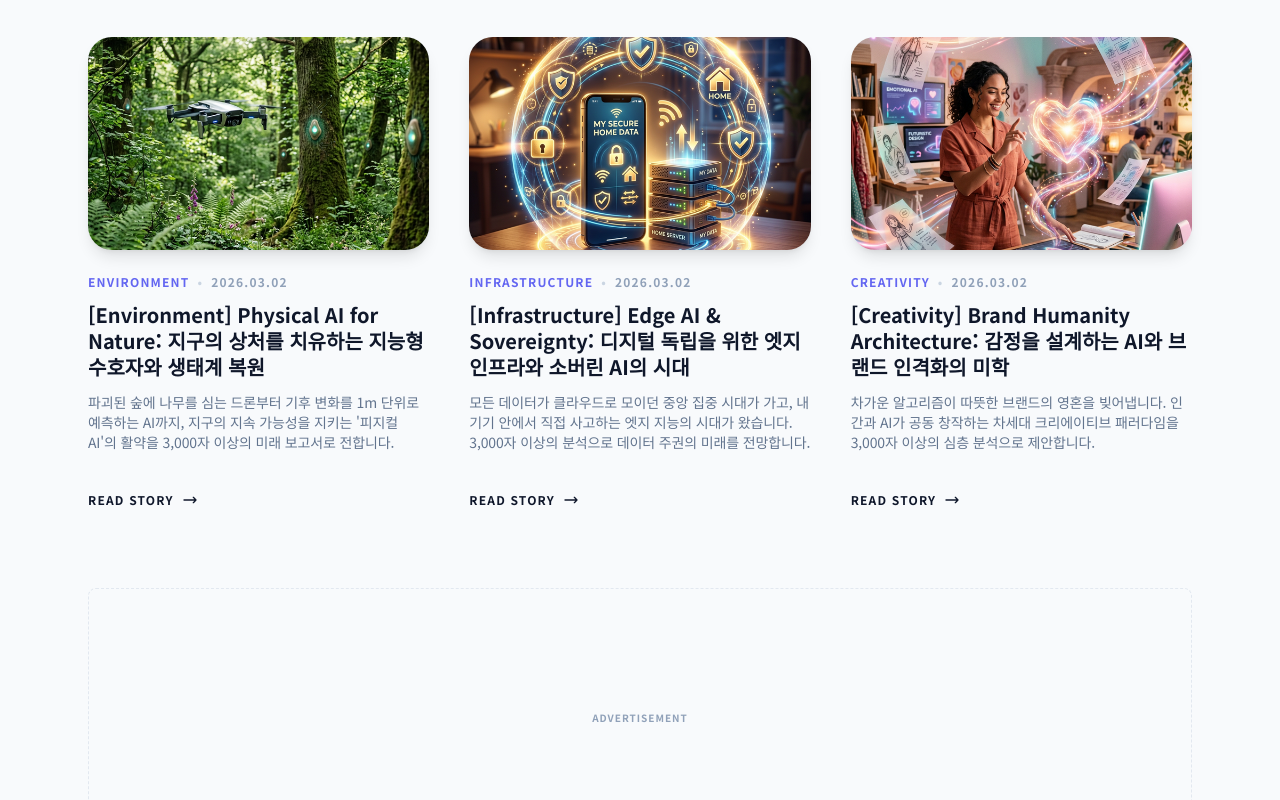
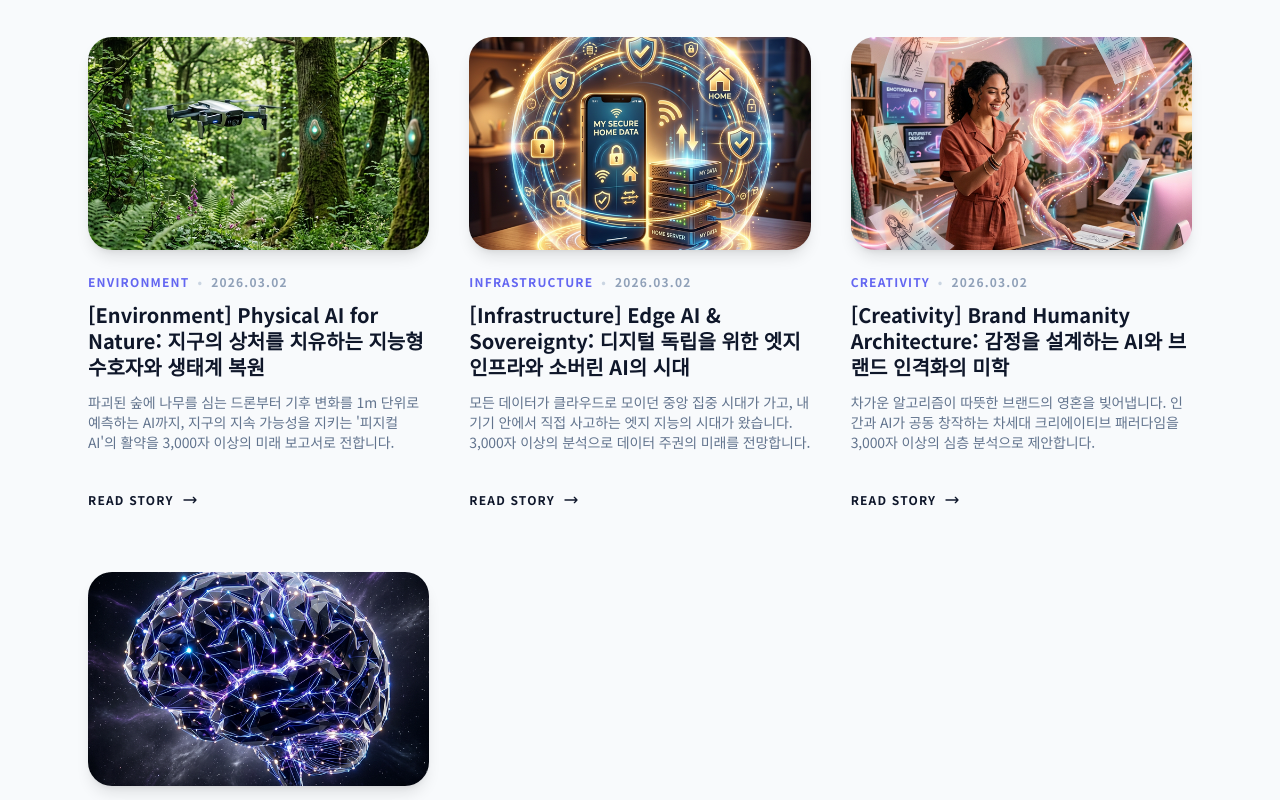
Before and after one commit to m2cosmos/blog, a Next.js app: page / in a window 1280 px wide. Shown: the part 2000-2800 px from the top of the page. Built offline with nearby package versions, Linux system fonts and the light colour scheme.

Commit message:
feat: add Obsidian Second Brain guide article

```diff
--- a/src/data/articles.ts
+++ b/src/data/articles.ts
@@ -441,5 +441,59 @@ export const articles: Article[] = [
                 }
             ]
         }
+    },
+    {
+        slug: "obsidian-second-brain-guide",
+        title: "[KM] 지식 관리의 혁명: 옵시디언(Obsidian)으로 구축하는 나만의 세컨 브레인(Second Brain) 완벽 가이드",
+        category: "Knowledge Management",
+        date: "2026.03.02",
+        author: "M2COSMOS Nova",
+        readTime: "15 min read",
+        excerpt: "정보의 홍수 속에서 내 지식의 주인이 되는 방법. 세컨 브레인의 핵심 철학과 이를 구현하는 최강의 도구 옵시디언의 모든 것을 3,000자 이상의 가이드로 전해드립니다.",
+        image: "/images/obsidian_second_brain_km_v1_1772406948050.png",
+        content: {
+            intro: "우리는 정보가 넘쳐나는 '초연결 시대'에 살고 있습니다. 매일같이 쏟아지는 뉴스, 아티클, 유튜브 영상, 그리고 업무 관련 문서들 사이에서 정작 우리에게 필요한 지식을 체계적으로 정리하고 내 것으로 만드는 일은 점점 더 어려워지고 있습니다. 기억력의 한계로 인해 소중한 아이디어를 놓치거나, 과거에 읽었던 유익한 정보를 찾지 못해 헤맨 경험이 누구에게나 있을 것입니다. 이러한 문제를 해결하기 위해 등장한 개념이 바로 '세컨 브레인(Second Brain)'입니다. 그리고 이 개념을 가장 완벽하게 구현할 수 있는 도구로 각광받는 것이 바로 '옵시디언(Obsidian)'입니다. 본 포스팅에서는 세컨 브레인의 핵심 개념부터 옵시디언의 특징, 그리고 많은 분이 궁금해하시는 노션(Notion)과의 차이점까지 심층적으로 다루어 보겠습니다.",
+            sections: [
+                {
+                    title: "1. 세컨 브레인(Second Brain)이란 무엇인가?",
+                    body: "세컨 브레인의 창시자로 불리는 티아고 포르테(Tiago Forte)는 그의 저서 《세컨 브레인: 나만의 지식 저장소 구축하기》에서 다음과 같이 강조합니다. \"우리의 뇌는 아이디어를 보관하기 위한 장소가 아니라, 아이디어를 만들어내기 위한 장소다.\" 인간의 생물학적 뇌는 정보를 장기간 정확하게 저장하는 데 한계가 있습니다. 세컨 브레인은 이러한 뇌의 부담을 덜어주기 위해 외부 시스템(디지털 도구)에 지식을 체계적으로 저장하고, 필요할 때 언제든 꺼내 쓸 수 있도록 구축한 '제2의 지능 시스템'을 의미합니다.\n\n과거의 지식 관리가 단순히 정보를 '수집(Collect)'하고 '분류(Archive)'하는 데 그쳤다면, 세컨 브레인은 정보를 '연결(Connect)'하고 '활용(Express)'하는 데 초점을 맞춥니다. 파편화된 메모들이 서로 연결되어 새로운 통찰을 만들어내는 과정, 이것이 바로 세컨 브레인이 지향하는 궁극적인 목표입니다."
+                },
+                {
+                    title: "2. 티아고 포르테의 CODE 방법론",
+                    body: "세컨 브레인을 효과적으로 구축하기 위해 티아고 포르테는 CODE라는 네 단계 프로세스를 제안합니다. 옵시디언을 사용하기 전, 이 철학을 이해하는 것이 매우 중요합니다.\n\n1. Capture (수집): 나에게 공감이 가거나 유용하다고 느껴지는 정보를 선별하여 기록합니다.\n2. Organize (정리): 정보를 주제별이 아닌 '실행 가능성'을 기준으로 정리합니다. (PARA 시스템: Project, Area, Resource, Archive)\n3. Distill (추출): 메모의 핵심 내용을 요약하고 강조하여, 나중에 다시 보았을 때 30초 내로 내용을 파악할 수 있게 만듭니다.\n4. Express (표현): 축적된 지식을 바탕으로 실제 결과물(글쓰기, 프로젝트, 업무 성과 등)을 만들어냅니다."
+                },
+                {
+                    title: "3. 옵시디언(Obsidian) 소개: 왜 옵시디언인가?",
+                    body: "옵시디언은 '로컬 기반의 마크다운(Markdown) 지식 관리 앱'입니다. 단순히 메모를 작성하는 도구를 넘어, 복잡하게 얽힌 지식의 네트워크를 시각화하고 관리하는 데 최적화되어 있습니다. 옵시디언의 슬로건인 \"A second brain, for you, forever.\"는 이 도구의 정체성을 명확히 보여줍니다. 클라우드 서비스에 종속되지 않고 사용자의 로컬 컴퓨터에 텍스트 파일 형태로 데이터를 저장함으로써, 데이터의 소유권을 온전히 사용자에게 돌려줍니다. 또한 마크다운이라는 표준 형식을 사용하기 때문에 10년, 20년 후에도 데이터가 사라지거나 읽지 못하게 될 걱정이 없습니다."
+                },
+                {
+                    title: "4. 옵시디언의 핵심 특징과 강력한 기능",
+                    body: "옵시디언의 가장 강력한 기능은 '연결'입니다. 양방향 링크([[문서 제목]])를 통해 문서 사이를 자유롭게 연결할 수 있으며, '그래프 뷰'는 내 지식 창고에 있는 수많은 메모가 어떻게 연결되어 있는지 시각적인 네트워크 지도로 보여줍니다.\n\n또한 로컬 우선(Local-first) 방식을 채택하여 속도가 압도적으로 빠르며, 인터넷 연결이 없는 환경에서도 완벽하게 작동합니다. 무한한 확장성을 제공하는 플러그인 생태계는 전 세계 개발자들이 만든 수천 개의 플러그인을 통해 데이터베이스 기능(Dataview), 캔버스(Canvas), 칸반 보드 등을 추가할 수 있게 해줍니다. 이는 독일의 사회학자 니클라스 루만이 고안한 '제텔카스텐(Zettelkasten)' 메모법을 실천하는 데 최적화된 환경을 제공합니다."
+                },
+                {
+                    title: "5. 옵시디언 vs 노션(Notion): 나에게 맞는 도구는?",
+                    body: "두 도구는 목적과 철학이 완전히 다릅니다. 노션은 팀 프로젝트 관리, 깔끔한 문서 공유, 시각적으로 예쁜 페이지 구성을 선호하는 경우에 추천합니다. 반면 옵시디언은 깊이 있는 사고와 글쓰기, 개인적인 지식 체계 구축, 데이터 소유권과 프라이버시를 중시하는 사용자에게 적합합니다.\n\n많은 헤비 유저들은 '수집 및 공유는 노션'에서, '심화 사고 및 연결은 옵시디언'에서 하는 방식으로 두 도구를 병행 사용하기도 합니다. 선택의 기준은 명확합니다. 협업과 결과물 공유가 중요하다면 노션, 개인의 내면적 지식 성장과 연결이 중요하다면 옵시디언이 최선의 선택입니다."
+                },
+                {
+                    title: "6. 옵시디언으로 세컨 브레인 구축을 시작하는 3단계",
+                    body: "첫째, 옵시디언을 설치하고 '보관소(Vault)'를 생성하세요. 메모들이 저장될 폴더이며, 클라우드 동기화(iCloud, Dropbox 등) 폴더 내에 생성하면 편리합니다. 둘째, '일간 메모(Daily Notes)' 기능부터 시작해 보세요. 그날그날 떠오르는 생각과 읽은 글의 링크 등을 가볍게 기록하는 습관을 들입니다. 셋째, 메모가 쌓이면 연결하고 확장하세요. 그래프 뷰를 확인하며 관련 있는 메모들을 링크로 연결하고, MOC(Map of Content)라고 불리는 상위 인덱스 문서를 만들어 지식의 구조를 잡아나가는 즐거움을 느껴보시기 바랍니다."
+                }
+            ],
+            conclusion: "세컨 브레인 구축은 하루아침에 이루어지는 것이 아닙니다. 완벽한 시스템을 만들려고 노력하기보다, 단 한 줄의 메모라도 매일 기록하고 연결하는 습관이 중요합니다. 옵시디언은 당신의 사고 과정을 확장하고, 흩어져 있던 정보 조각들을 하나의 거대한 지식의 숲으로 만들어주는 강력한 파트너입니다. 기억하세요. 당신의 두뇌는 더 창의적인 일을 위해 비워두어야 합니다. 복잡한 정보와 기억은 이제 옵시디언에게 맡기세요.",
+            faq: [
+                {
+                    question: "옵시디언의 학습 곡선이 높다고 하는데, 초보자가 시작하기엔 어렵지 않나요?",
+                    answer: "처음에는 복잡해 보일 수 있지만, '일간 메모'부터 시작하여 하나씩 플러그인을 추가하는 방식으로 접근하면 누구나 적응할 수 있습니다."
+                },
+                {
+                    question: "모바일에서도 옵시디언을 사용할 수 있나요?",
+                    answer: "네, 공식 모바일 앱을 지원하며 iCloud나 Obsidian Sync를 통해 PC와 실시간 동기화가 가능합니다."
+                },
+                {
+                    question: "노션에서 옵시디언으로 메모를 옮기는 것이 어렵나요?",
+                    answer: "마크다운 기반의 임포트 기능을 통해 노션 데이터의 상당 부분을 원활하게 이전할 수 있습니다."
+                }
+            ]
+        }
     }
 ];
```
Also changed, not shown: public/images/obsidian_second_brain_km_v1_1772406948050.png (added).
